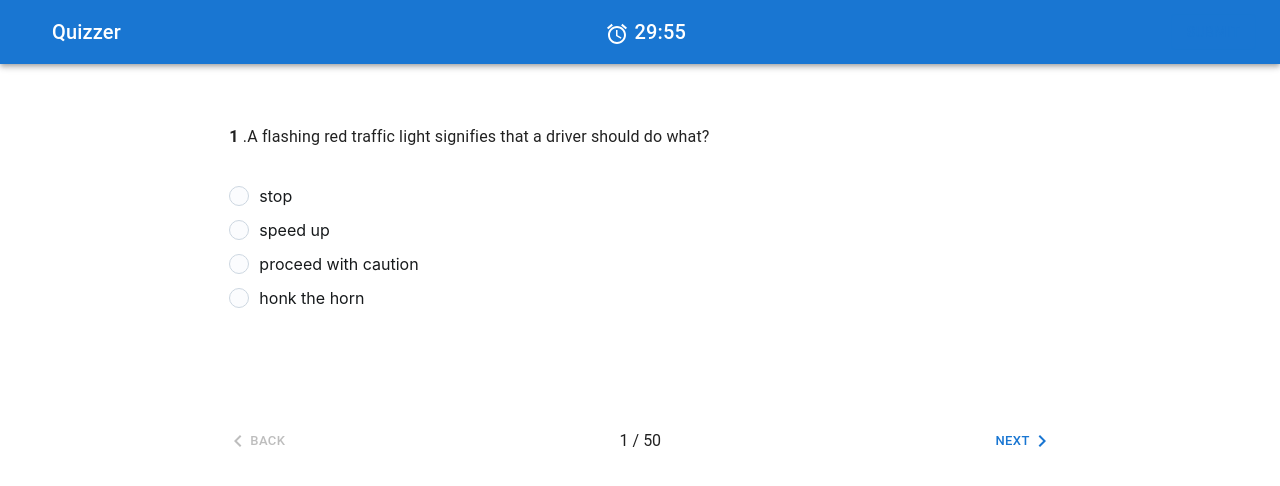
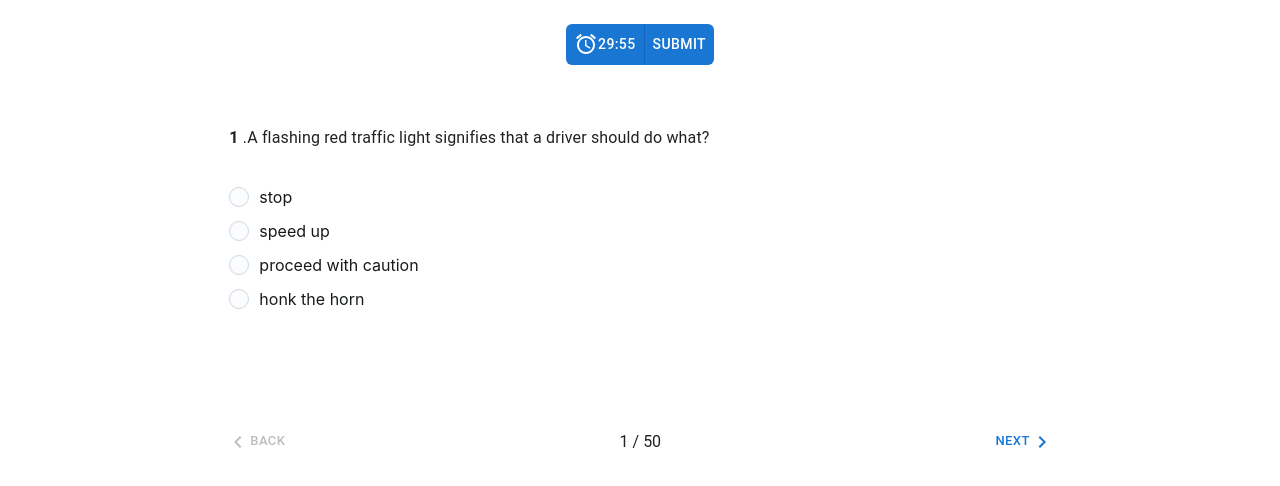
Before and after one commit to SamuelAbolade/CBT_react_app, a React (Create React App) app: page /MainApp in a window 1280 px wide. Shown: the top 486 px of the page. Built offline with nearby package versions, Linux system fonts and the light colour scheme.

Commit message:
Adding colors

```diff
--- a/src/Routes/Main.js
+++ b/src/Routes/Main.js
@@ -10,7 +10,7 @@ import KeyboardArrowLeft from '@mui/icons-material/KeyboardArrowLeft';
 import KeyboardArrowRight from '@mui/icons-material/KeyboardArrowRight';
 import QuestionOption from '../components/QuestionOption';
 import { useDispatch, useSelector } from 'react-redux';
-import { resetTimer, startTimer,  } from '../Redux/timerSlice';
+import { resetTimer, startTimer, } from '../Redux/timerSlice';
 import { resetSelectedOptions } from '../Redux/optionSlice';
 import AccessAlarmIcon from '@mui/icons-material/AccessAlarm';
 import { Link, useNavigate } from 'react-router-dom';
@@ -19,6 +19,7 @@ import IconButton from '@mui/material/IconButton';
 import MenuIcon from '@mui/icons-material/Menu';
 import Toolbar from '@mui/material/Toolbar';
 import AppBar from '@mui/material/AppBar';
+import { ButtonGroup } from '@mui/material';
 
 const Main = () => {
   const dispatch = useDispatch()
@@ -40,9 +41,10 @@ const Main = () => {
     const intervalId = setInterval(() => {
       dispatch(startTimer());
     }, 1000);
-    return () => {clearInterval(intervalId)
-       dispatch(resetTimer())
-      };
+    return () => {
+      clearInterval(intervalId)
+      dispatch(resetTimer())
+    };
 
 
   }, [dispatch]);
@@ -75,7 +77,7 @@ const Main = () => {
         </div>
       </nav> */}
       <Box sx={{ flexGrow: 1 }}>
-      <AppBar position="static">
+        {/* <AppBar position="static">
         <Toolbar>
           <IconButton
             size="large"
@@ -89,12 +91,26 @@ const Main = () => {
             Quizzer
           </Typography>
           <Typography variant="h6" component="div" sx={{ flexGrow: 1 }}>
-          <AccessAlarmIcon  /> {minutes + ":" + seconds}
+
           </Typography>
-          <ConfirmSubmitDialog />
+
         </Toolbar>
-      </AppBar>
-    </Box>
+      </AppBar> */}
+        <div className='m-auto mt-4  text-center'>
+          {/* <Button variant="contained"></Button>
+          <Button variant="contained">Con</Button> */}
+          <ButtonGroup
+            disableElevation
+            variant="contained"
+            aria-label="Disabled elevation buttons"
+
+          >
+            <Button className='p-2 rounded-0 rounded-start'><AccessAlarmIcon /> {minutes + ":" + seconds}</Button>
+            <ConfirmSubmitDialog />
+          </ButtonGroup>
+        </div>
+
+      </Box>
       <Box className="col-10 col-lg-8 m-auto mt-5" sx={{ flexGrow: 1 }}>
         <Paper
           square
--- a/src/components/ConfirmSubmitDialog.js
+++ b/src/components/ConfirmSubmitDialog.js
@@ -25,7 +25,7 @@ export default function ConfirmSubmitDialog() {
 
   return (
     <div>
-      <Button variant="outlined" onClick={handleClickOpen}>
+      <Button variant="contained" className='p-2 rounded-0 rounded-end' onClick={handleClickOpen}>
         Submit
       </Button>
       <Dialog
```
